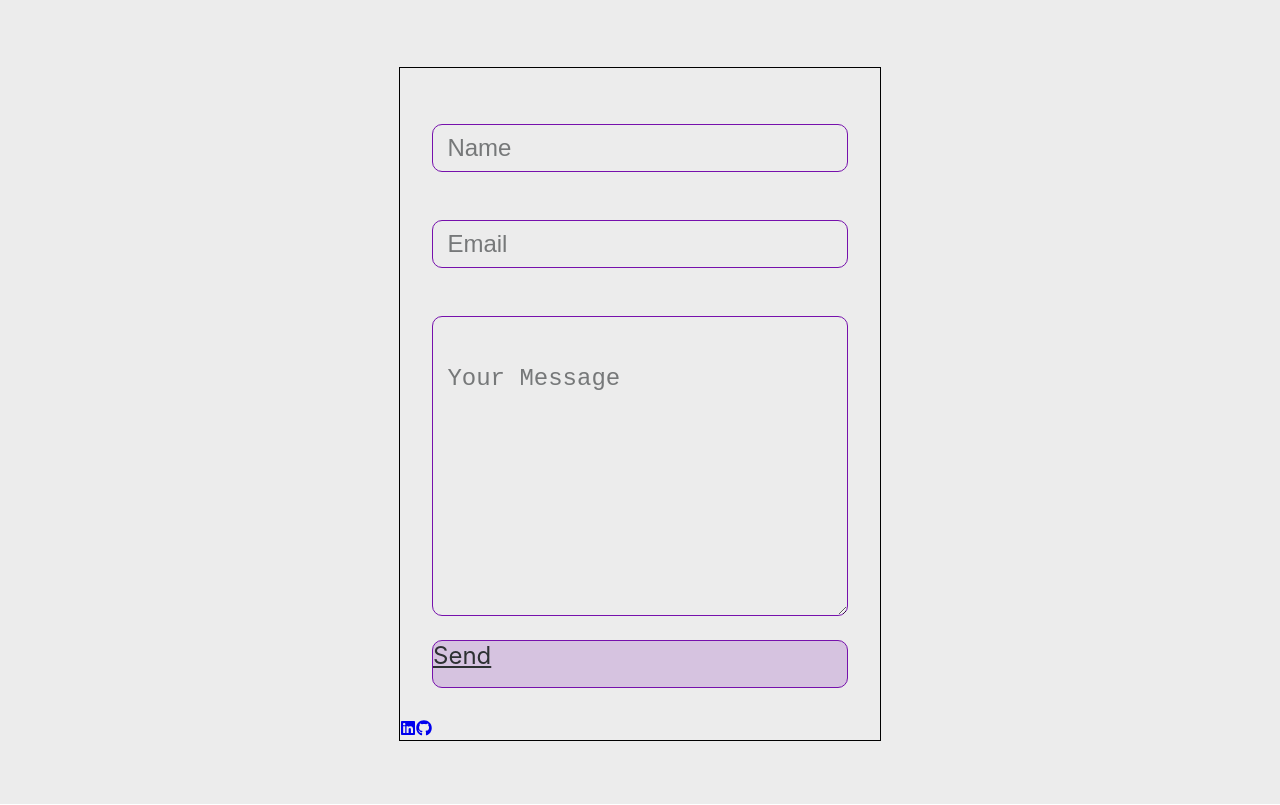
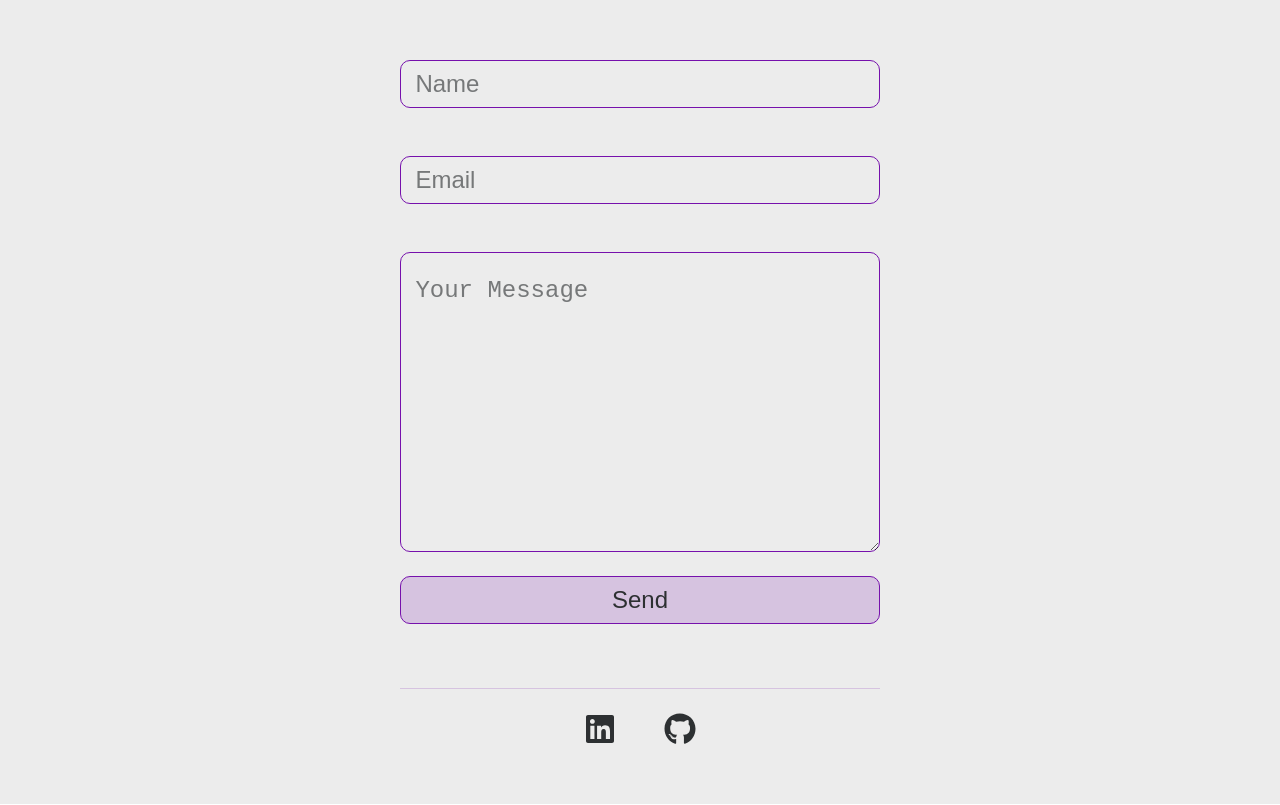
Before and after one commit to pran01/about-me, a React (Create React App) app: page / in a window 1280 px wide. Shown: the part 2396-3201 px from the top of the page. Built offline with nearby package versions, Linux system fonts and the light colour scheme.

Commit message:
Contact complete

```diff
--- a/src/components/Contact.jsx
+++ b/src/components/Contact.jsx
@@ -3,6 +3,10 @@ import "../styles/Contact.scss";
 import { FaLinkedin, FaGithub } from "react-icons/fa";
 
 const Contact = () => {
+  const sendEmail = () => {
+    console.log("Send");
+    return;
+  };
   return (
     <section id="Contact">
       <div class="contact-container">
@@ -14,9 +18,13 @@ const Contact = () => {
             class="message"
             placeholder="Your Message"
           />
-          <a href="" class="send" type="button">
+          <button onClick={sendEmail} class="send" type="button">
             Send
-          </a>
+          </button>
+          {/*
+          TODO:
+          Animation for send button
+          */}
         </div>
         <div class="profile-links">
           <a
--- a/src/styles/Contact.scss
+++ b/src/styles/Contact.scss
@@ -9,12 +9,11 @@
 }
 
 #Contact .contact-container {
-  border: 1px solid black;
+  padding: 2em;
   .contact-form {
     display: flex;
     flex-direction: column;
     align-items: center;
-    padding: 2em;
     width: 30rem;
     input,
     textarea {
@@ -38,7 +37,7 @@
     }
     .message {
       height: 300px;
-      padding-top: 2em;
+      padding-top: 1em;
     }
     .send {
       width: 100%;
@@ -50,6 +49,23 @@
       border-radius: 10px;
       color: $color-secondary;
       font-size: 1.5rem;
+      cursor: pointer;
+    }
+  }
+  .profile-links {
+    width: 100%;
+    border-top: 1.5px solid $color-primary-transparent;
+    display: flex;
+    justify-content: center;
+    margin-top: 4em;
+    padding-top: 0;
+    .logo {
+      font-size: 2rem;
+      color: $color-secondary;
+      margin: 1.5rem;
+    }
+    .logo:hover {
+      color: $color-primary;
     }
   }
 }
```
